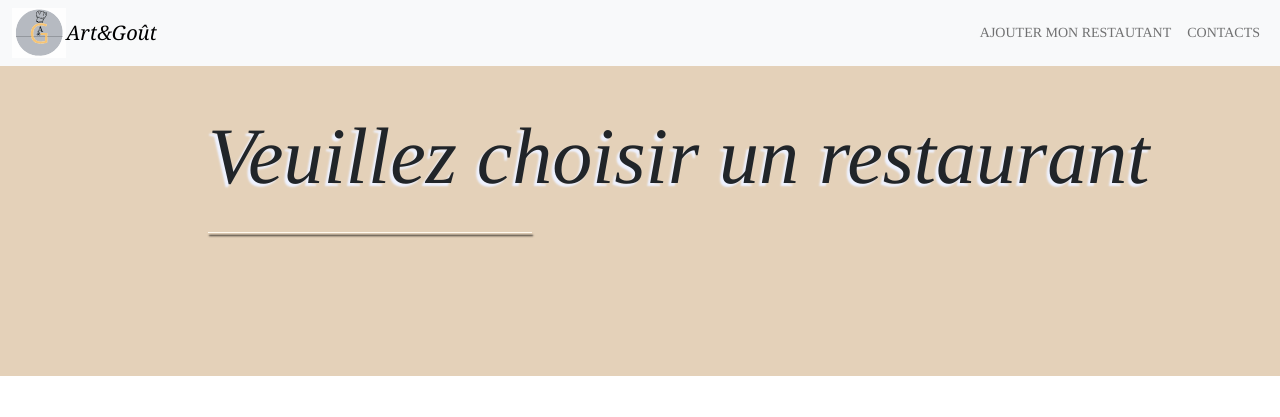
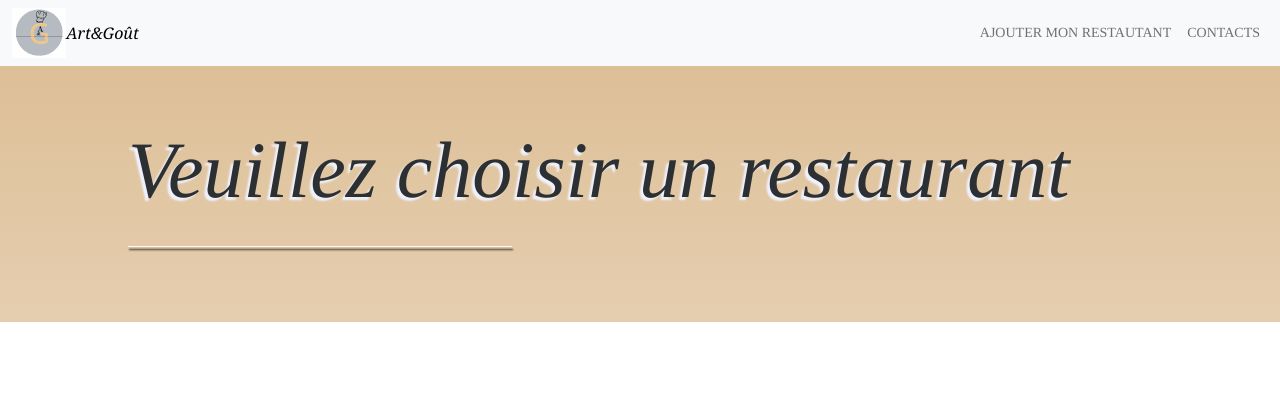
Before and after one commit to uvsq22109110/AWS, a Node server app: page /restos/1 in a window 1280 px wide. Shown: the top 417 px of the page. Run offline with Node 20, Linux system fonts and the light colour scheme; data that the repository does not hold is empty; some libraries are stand-ins or nearby versions.

Commit message:
Amelioration de la page discover

```diff
--- a/API/public/css/search-style.css
+++ b/API/public/css/search-style.css
@@ -30,18 +30,29 @@ a{
 }
 
 header {
-  background-color: #E4D1B9;
-  background-size: cover;
+ background-image: linear-gradient(-225deg, #E3FDF5 0%, #FFE6FA 100%);
+background-image: linear-gradient(to top, #F3E9DD 0%, #DAB88B 100%);
+background-attachment: fixed;
+  background-repeat: no-repeat;
+
+    font-family: 'Vibur', cursive;
+/*   the main font */
+    font-family: 'Abel', sans-serif;
+opacity: .95;
 }
 
 /*Logo*/
 div .Logo{
+
     text-decoration: none;
-    font-size: 20px;
+    font-size: 16px;
     color: black;
     font-family: Cambria;
     font-style: oblique;
+
 }
+
+
 /* Titre Art&Gout */
 
 
@@ -75,6 +86,7 @@ div .Logo{
 }
 
 form{
+    display: unset;
     padding-top: 10px;
     padding-left: 100px;
     padding-right: 100px;
@@ -83,7 +95,8 @@ form{
 
 form .card-body {
 
-
+    width: 20rem;
+    height: 25rem;
     border-radius: 10px;
     background-color: white;
     background-size: 10px;
@@ -112,7 +125,7 @@ form .text {
 form .btn{
 
     color: black;
-    background-color: #D4C9AF;
+    background-color: #EEEEEE;
     background-size: cover;
     border-radius: 10px;
     border-color: white;
```
